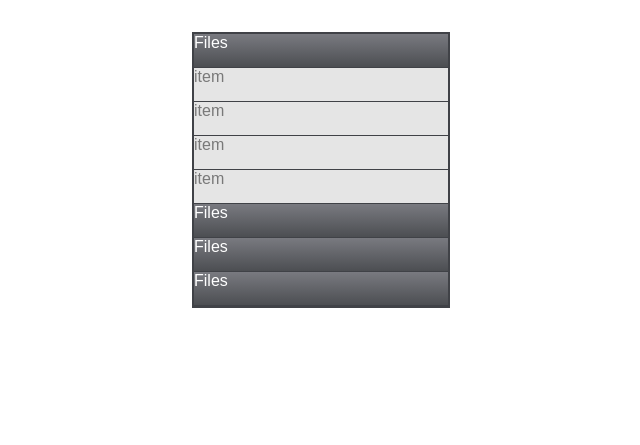
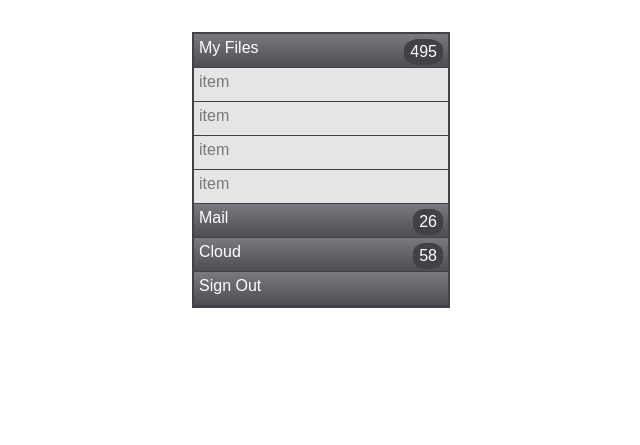
Before and after one commit to travisgorman/jquery-accordion, a plain HTML site: page index.html in a window 1280 px wide. Shown: the whole page, without its empty margins (319-959 px from the left). Drawn offline with nearby package versions, Linux system fonts and the light colour scheme.

Commit message:
pill shaped span

```diff
--- a/css/styles.scss
+++ b/css/styles.scss
@@ -16,6 +16,7 @@ p {
   width: 254px;
   border-bottom: 1px solid #404247;
   background: linear-gradient( 180deg, #797A80, #4C4E52 );
+  padding: 5px;
 }
 p.item{
   cursor: auto;
@@ -32,7 +33,6 @@ p.active {
   background: linear-gradient( 180deg, #ADC25B, #75892C );
   color: #445213;
 }
-
 .hide{
   height: 34px;
   overflow: hidden;
@@ -45,7 +45,17 @@ li.menu {
   cursor: pointer;
 }
 
+span {
+  color: #fff;
+  float: right;
+  padding: 4px 6px 4px 6px;
+  background-color: #404247;
+  border-radius: 40%;
+}
+
+// colors
 // green
+// for gradients
 // #ADC25B celery
 // #75892C wasabi
 
@@ -58,7 +68,7 @@ li.menu {
 // list color
 // #797979 boulder
 
-// gray
+// gray gradient
 // #797A80 jumbo
 // #4C4E52 abby
 
--- a/index.html
+++ b/index.html
@@ -11,28 +11,28 @@
 <main>
   <ul>
     <li class="menu">
-      <p>Files</p>
+      <p><i class="fa fa-inbox" ></i>My Files<span>495</span></p>
       <p class="item">item</p>
       <p class="item">item</p>
       <p class="item">item</p>
       <p class="item">item</p>
     </li>
     <li class="menu hide">
-      <p>Files</p>
+      <p><i class="fa fa-envelope" ></i>Mail<span>26</span></p>
       <p class="item">item</p>
       <p class="item">item</p>
       <p class="item">item</p>
       <p class="item">item</p>
     </li>
     <li class="menu hide">
-      <p>Files</p>
+      <p><i class="fa fa-cloud" ></i>Cloud<span>58</span></p>
       <p class="item">item</p>
       <p class="item">item</p>
       <p class="item">item</p>
       <p class="item">item</p>
     </li>
     <li class="menu hide">
-      <p>Files</p>
+      <p><i class="fa fa-sign-out" ></i>Sign Out</p>
       <p class="item">item</p>
       <p class="item">item</p>
       <p class="item">item</p>
```
Also changed, not shown: css/styles.css, 1 other file.
